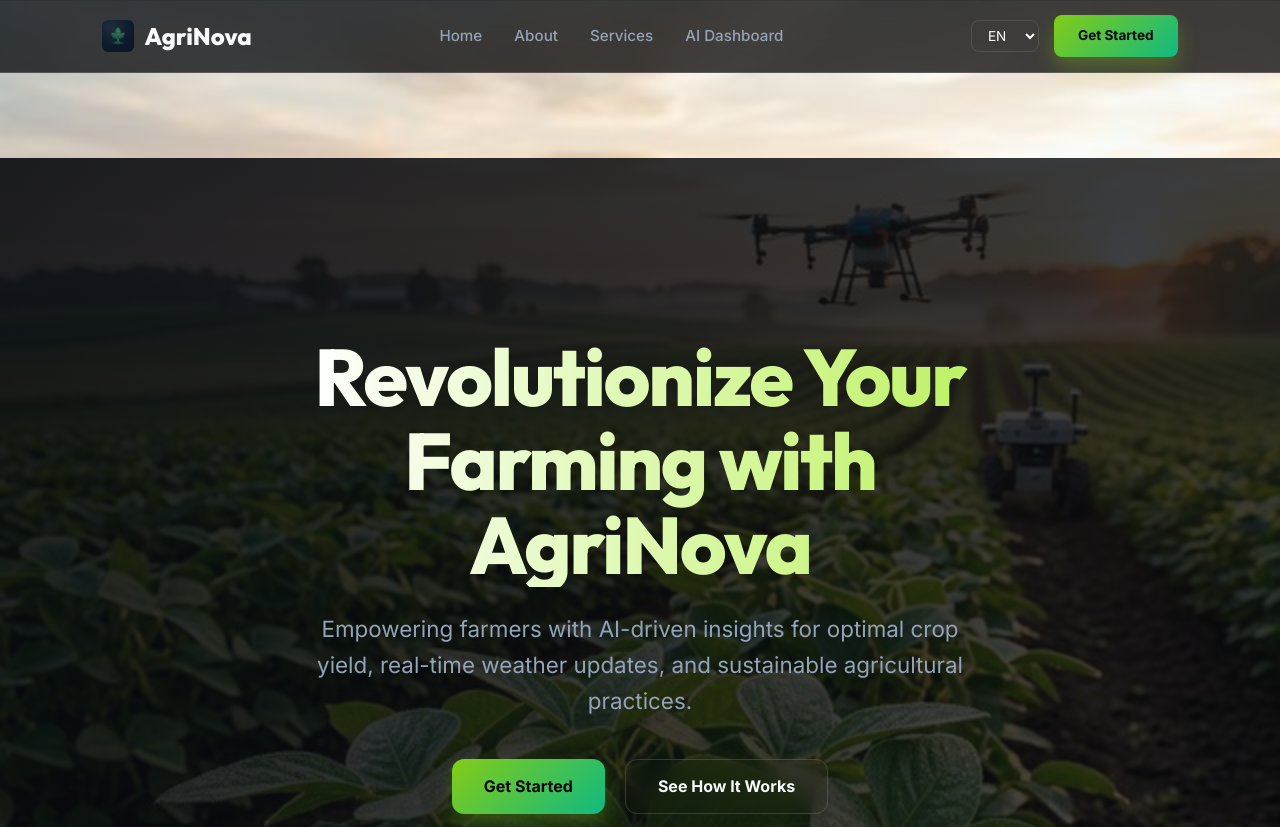
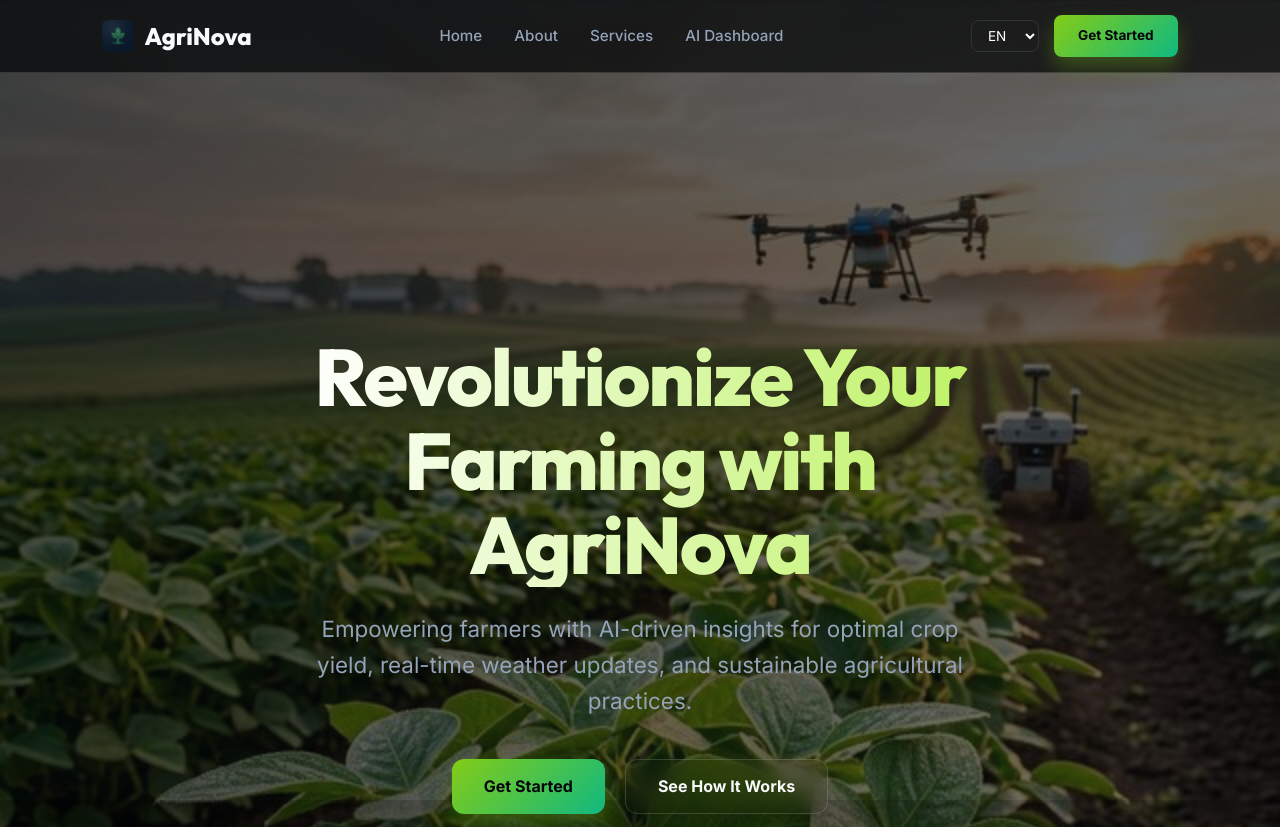
Before and after one commit to Shivilyadav/AgriNova, a plain HTML site: page index.html in a window 1280 px wide. Shown: the top 827 px of the page. Drawn offline with nearby package versions, Linux system fonts and the light colour scheme; some packages are replaced by stand-ins of ours; no server answers; a script that the page names is missing.

Commit message:
style: restore lush green background and lighten dark overlay for better visibility

```diff
--- a/style.css
+++ b/style.css
@@ -30,8 +30,10 @@
 }
 
 body {
-  background-color: var(--bg-dark);
-  background-image: url('assets/lush_agri_bg.png'); /* Original AgriNova Vibe */
+  background-color: var(--bg-deep);
+  background-image:
+    linear-gradient(135deg, rgba(2, 3, 5, 0.7), rgba(8, 10, 15, 0.55)),
+    url('assets/lush_agri_bg.png');
   background-size: cover;
   background-position: center;
   background-attachment: fixed;
@@ -74,8 +76,8 @@
   align-items: center;
   justify-content: space-between;
   padding: 15px 8%;
-  background: rgba(3, 5, 8, 0.75);
-  backdrop-filter: blur(20px) saturate(180%);
+  background: rgba(2, 3, 5, 0.7);
+  backdrop-filter: blur(12px);
   position: fixed;
   top: 0;
   width: 100%;
@@ -209,14 +211,14 @@
   justify-content: center;
   text-align: center;
   position: relative;
-  background: url('assets/hero_agrinova.png') center/cover no-repeat;
+  background: transparent;
   overflow: hidden;
 }
 
 .hero-overlay {
   position: absolute;
   top: 0; left: 0; width: 100%; height: 100%;
-  background: linear-gradient(135deg, rgba(8, 10, 15, 0.9), rgba(8, 10, 15, 0.7));
+  background: transparent;
   z-index: 1;
 }
 
```
